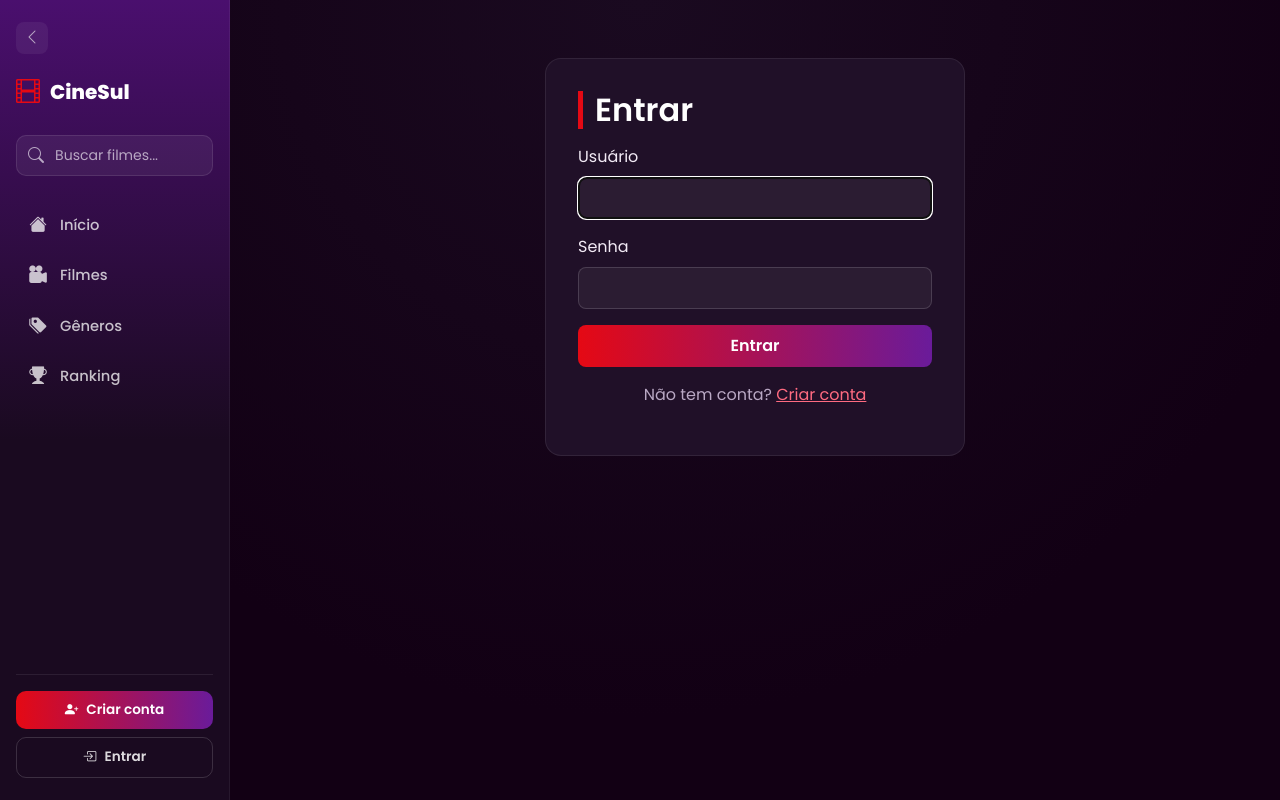
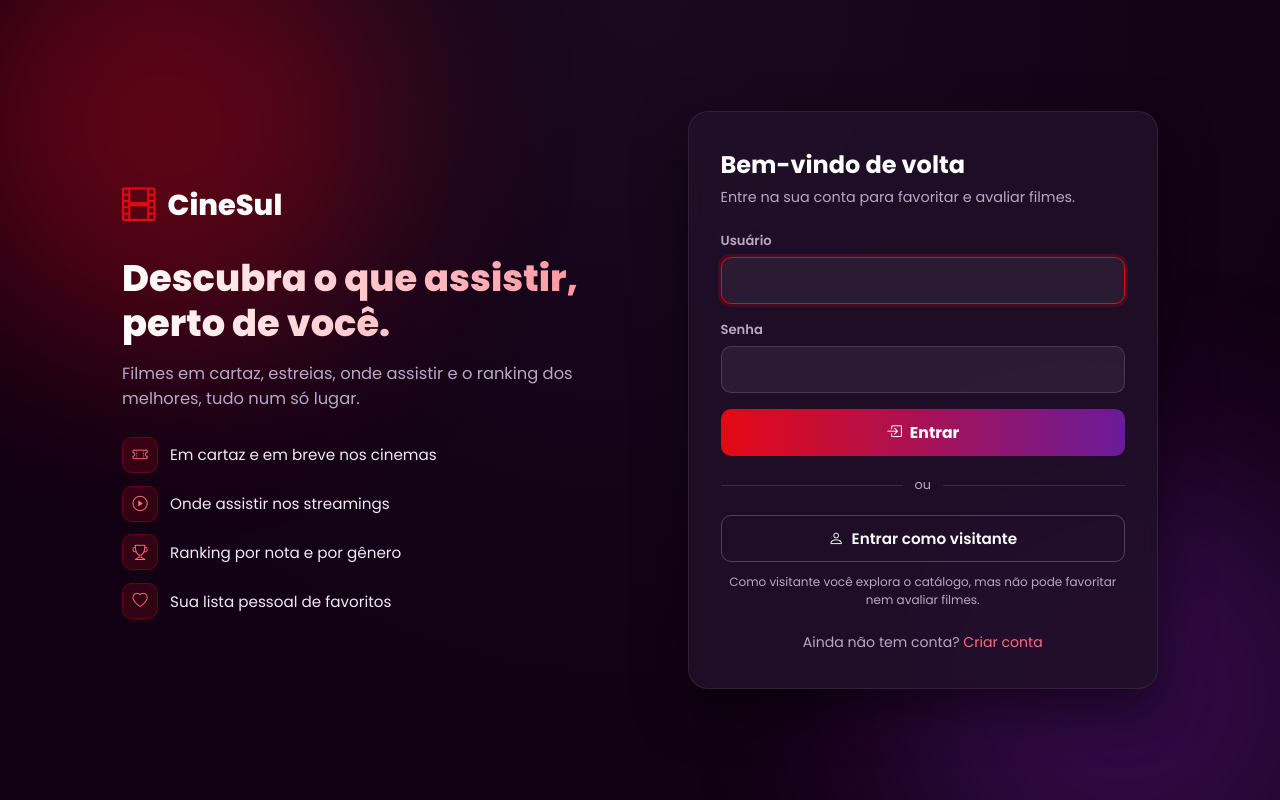
Before and after one commit to LuisFelipe100508/Sistema_Filmes, a Django app: page /login/ in a window 1280 px wide. Run offline with Django 5.2, Linux system fonts and the light colour scheme.

Commit message:
Adicionando funcionalidade de visitante e animações interativas

```diff
--- /dev/null
+++ b/app/middleware.py
@@ -0,0 +1,31 @@
+from django.conf import settings
+from django.contrib.auth.views import redirect_to_login
+from django.urls import reverse
+
+
+class LoginOuVisitanteMiddleware:
+    """
+    Porta de entrada do site: quem não está logado e não escolheu
+    "Entrar como visitante" é enviado para a tela de login.
+    """
+
+    def __init__(self, get_response):
+        self.get_response = get_response
+
+    def __call__(self, request):
+        if self._acesso_liberado(request):
+            return self.get_response(request)
+        return redirect_to_login(request.get_full_path(), reverse("app:login"))
+
+    def _acesso_liberado(self, request):
+        if request.user.is_authenticated or request.session.get("visitante"):
+            return True
+
+        livres = (
+            reverse("app:login"),
+            reverse("app:registrar"),
+            reverse("app:entrar_visitante"),
+            "/admin/",
+            settings.STATIC_URL,
+        )
+        return request.path.startswith(livres)
--- /dev/null
+++ b/app/templates/app/auth_base.html
@@ -0,0 +1,159 @@
+<!DOCTYPE html>
+{% load static %}
+<html lang="pt-br">
+<head>
+    <meta charset="UTF-8">
+    <meta name="viewport" content="width=device-width, initial-scale=1">
+    <title>{% block title %}CineSul{% endblock %}</title>
+    <link rel="icon" type="image/png" href="{% static 'app/favicon.png' %}">
+    <link href="https://fonts.googleapis.com/css2?family=Poppins:wght@400;500;600;700;800&display=swap" rel="stylesheet">
+    <link href="https://cdn.jsdelivr.net/npm/bootstrap-icons@1.11.3/font/bootstrap-icons.css" rel="stylesheet">
+    <style>
+        :root {
+            --cinema-red: #e50914;
+            --cinema-red-dark: #b0060f;
+            --cinema-purple: #6a1b9a;
+            --cinema-purple-dark: #4a0f6e;
+            --cinema-bg: #120014;
+            --cinema-bg-2: #1a0a20;
+            --cinema-card: #201028;
+            --cinema-text: #f2eaf5;
+            --cinema-text-muted: #b9a8c4;
+        }
+        * { font-family: 'Poppins', sans-serif; box-sizing: border-box; }
+        html, body { margin: 0; min-height: 100vh; }
+        body {
+            background: radial-gradient(circle at top, var(--cinema-bg-2) 0%, var(--cinema-bg) 70%);
+            color: var(--cinema-text);
+            overflow-x: hidden;
+        }
+        a { color: #ff6b81; text-decoration: none; }
+        a:hover { text-decoration: underline; }
+
+        /* Luzes de fundo animadas */
+        .glow { position: fixed; border-radius: 50%; filter: blur(90px); opacity: .35; z-index: 0; pointer-events: none; }
+        .glow-red { width: 420px; height: 420px; background: var(--cinema-red); top: -120px; left: -100px; animation: floatA 14s ease-in-out infinite alternate; }
+        .glow-purple { width: 480px; height: 480px; background: var(--cinema-purple); bottom: -160px; right: -120px; animation: floatB 16s ease-in-out infinite alternate; }
+        @keyframes floatA { to { transform: translate(120px, 80px) scale(1.15); } }
+        @keyframes floatB { to { transform: translate(-100px, -70px) scale(1.1); } }
+
+        .auth-wrap {
+            position: relative; z-index: 1;
+            min-height: 100vh;
+            display: grid;
+            grid-template-columns: 1.1fr 1fr;
+            align-items: center;
+            gap: 3rem;
+            max-width: 1100px;
+            margin: 0 auto;
+            padding: 2rem;
+        }
+
+        /* Lado esquerdo */
+        .auth-hero { animation: fadeUp .8s ease-out both; }
+        .auth-brand { display: flex; align-items: center; gap: 12px; font-size: 1.8rem; font-weight: 800; color: #fff; margin-bottom: 1.6rem; }
+        .auth-brand i { color: var(--cinema-red); font-size: 2.1rem; }
+        .auth-hero h1 {
+            font-size: 2.3rem; font-weight: 800; line-height: 1.2; margin: 0 0 1rem;
+            background: linear-gradient(90deg, #fff, #ff8a95);
+            -webkit-background-clip: text; -webkit-text-fill-color: transparent;
+        }
+        .auth-hero p { color: var(--cinema-text-muted); font-size: 1.02rem; max-width: 460px; }
+        .auth-features { list-style: none; padding: 0; margin: 1.6rem 0 0; display: grid; gap: .8rem; }
+        .auth-features li { display: flex; align-items: center; gap: 12px; color: var(--cinema-text); font-size: .95rem; }
+        .auth-features i {
+            width: 36px; height: 36px; border-radius: 10px; flex-shrink: 0;
+            display: flex; align-items: center; justify-content: center;
+            background: rgba(229,9,20,0.15); color: #ff6b81; border: 1px solid rgba(229,9,20,0.3);
+        }
+
+        /* Cartão do formulário */
+        .auth-card {
+            background: rgba(32,16,40,0.85);
+            backdrop-filter: blur(10px);
+            border: 1px solid rgba(255,255,255,0.08);
+            border-radius: 20px;
+            padding: 2.2rem 2rem;
+            box-shadow: 0 20px 50px rgba(0,0,0,0.5);
+            animation: fadeUp .8s ease-out .15s both;
+        }
+        .auth-card h2 { font-size: 1.5rem; font-weight: 700; color: #fff; margin: 0 0 .3rem; }
+        .auth-card .auth-sub { color: var(--cinema-text-muted); font-size: .9rem; margin: 0 0 1.4rem; }
+
+        .auth-field { margin-bottom: 1rem; }
+        .auth-field label { display: block; font-size: .82rem; font-weight: 600; color: var(--cinema-text-muted); margin-bottom: 6px; }
+        .auth-field input {
+            width: 100%;
+            background: rgba(255,255,255,0.06);
+            border: 1px solid rgba(255,255,255,0.14);
+            color: var(--cinema-text);
+            border-radius: 10px;
+            padding: 11px 14px;
+            font-size: .95rem;
+            transition: border-color .2s, box-shadow .2s;
+        }
+        .auth-field input:focus {
+            outline: none; border-color: var(--cinema-red);
+            box-shadow: 0 0 0 3px rgba(229,9,20,0.2);
+        }
+        .auth-help { font-size: .75rem; color: var(--cinema-text-muted); margin-top: 5px; }
+        .auth-help ul { padding-left: 1.1rem; margin: 4px 0 0; }
+        .auth-error { color: #ff8a95; font-size: .8rem; margin-top: 5px; }
+        .auth-alert {
+            background: rgba(229,9,20,0.12); border: 1px solid rgba(229,9,20,0.35);
+            color: #ff9aa8; border-radius: 10px; padding: 10px 14px; font-size: .85rem; margin-bottom: 1rem;
+        }
+
+        .btn-auth-primary {
+            width: 100%; border: none; cursor: pointer;
+            background: linear-gradient(90deg, var(--cinema-red), var(--cinema-purple));
+            color: #fff; font-weight: 700; font-size: .98rem;
+            padding: 12px; border-radius: 10px;
+            display: flex; align-items: center; justify-content: center; gap: 8px;
+            transition: transform .15s ease, box-shadow .15s ease;
+        }
+        .btn-auth-primary:hover { transform: translateY(-2px); box-shadow: 0 10px 24px rgba(229,9,20,0.35); }
+
+        .btn-auth-ghost {
+            width: 100%; cursor: pointer;
+            background: transparent; color: #fff; font-weight: 600; font-size: .95rem;
+            border: 1px solid rgba(255,255,255,0.22);
+            padding: 11px; border-radius: 10px;
+            display: flex; align-items: center; justify-content: center; gap: 8px;
+            transition: background .2s, border-color .2s;
+        }
+        .btn-auth-ghost:hover { background: rgba(255,255,255,0.08); border-color: rgba(255,255,255,0.4); }
+
+        .auth-divider {
+            display: flex; align-items: center; gap: 12px;
+            color: var(--cinema-text-muted); font-size: .8rem; margin: 1.3rem 0;
+        }
+        .auth-divider::before, .auth-divider::after { content: ""; flex: 1; height: 1px; background: rgba(255,255,255,0.12); }
+
+        .auth-note { color: var(--cinema-text-muted); font-size: .75rem; text-align: center; margin: .7rem 0 0; }
+        .auth-switch { text-align: center; margin: 1.4rem 0 0; font-size: .88rem; color: var(--cinema-text-muted); }
+
+        @keyframes fadeUp {
+            from { opacity: 0; transform: translateY(20px); }
+            to { opacity: 1; transform: translateY(0); }
+        }
+
+        @media (max-width: 900px) {
+            .auth-wrap { grid-template-columns: 1fr; gap: 1.5rem; padding: 1.2rem; }
+            .auth-hero { text-align: center; }
+            .auth-hero p, .auth-features { display: none; }
+            .auth-brand { justify-content: center; margin-bottom: .6rem; }
+            .auth-hero h1 { font-size: 1.5rem; }
+        }
+
+        @media (prefers-reduced-motion: reduce) {
+            .glow, .auth-hero, .auth-card { animation: none !important; }
+        }
+    </style>
+</head>
+<body>
+    <div class="glow glow-red"></div>
+    <div class="glow glow-purple"></div>
+    {% block content %}{% endblock %}
+</body>
+</html>
--- a/app/templates/app/login.html
+++ b/app/templates/app/login.html
@@ -1,21 +1,62 @@
-{% extends "app/base.html" %}
-{% block title %}Entrar{% endblock %}
+{% extends "app/auth_base.html" %}
+{% block title %}Entrar · CineSul{% endblock %}
 {% block content %}
-<div class="auth-box">
-    <h2>Entrar</h2>
-    <form method="post">
-        {% csrf_token %}
-        {% for field in form %}
-        <div class="mb-3">
-            <label class="form-label">{{ field.label }}</label>
-            {{ field }}
-            {% if field.errors %}
-                <div class="text-danger small mt-1">{{ field.errors|striptags }}</div>
-            {% endif %}
+<div class="auth-wrap">
+
+    <section class="auth-hero">
+        <div class="auth-brand"><i class="bi bi-film"></i> CineSul</div>
+        <h1>Descubra o que assistir, perto de você.</h1>
+        <p>Filmes em cartaz, estreias, onde assistir e o ranking dos melhores, tudo num só lugar.</p>
+        <ul class="auth-features">
+            <li><i class="bi bi-ticket-perforated"></i> Em cartaz e em breve nos cinemas</li>
+            <li><i class="bi bi-play-circle"></i> Onde assistir nos streamings</li>
+            <li><i class="bi bi-trophy"></i> Ranking por nota e por gênero</li>
+            <li><i class="bi bi-heart"></i> Sua lista pessoal de favoritos</li>
+        </ul>
+    </section>
+
+    <section class="auth-card">
+        <h2>Bem-vindo de volta</h2>
+        <p class="auth-sub">Entre na sua conta para favoritar e avaliar filmes.</p>
+
+        {% if form.non_field_errors %}
+        <div class="auth-alert">
+            <i class="bi bi-exclamation-circle"></i> Usuário ou senha incorretos. Tente novamente.
         </div>
-        {% endfor %}
-        <button type="submit" class="btn-cine w-100">Entrar</button>
-    </form>
-    <p class="mt-3 text-center">Não tem conta? <a href="{% url 'app:registrar' %}">Criar conta</a></p>
+        {% endif %}
+
+        <form method="post">
+            {% csrf_token %}
+            <input type="hidden" name="next" value="{{ next }}">
+
+            <div class="auth-field">
+                <label for="{{ form.username.id_for_label }}">Usuário</label>
+                {{ form.username }}
+            </div>
+
+            <div class="auth-field">
+                <label for="{{ form.password.id_for_label }}">Senha</label>
+                {{ form.password }}
+            </div>
+
+            <button type="submit" class="btn-auth-primary">
+                <i class="bi bi-box-arrow-in-right"></i> Entrar
+            </button>
+        </form>
+
+        <div class="auth-divider">ou</div>
+
+        <form method="post" action="{% url 'app:entrar_visitante' %}">
+            {% csrf_token %}
+            <input type="hidden" name="next" value="{{ next }}">
+            <button type="submit" class="btn-auth-ghost">
+                <i class="bi bi-person"></i> Entrar como visitante
+            </button>
+        </form>
+        <p class="auth-note">Como visitante você explora o catálogo, mas não pode favoritar nem avaliar filmes.</p>
+
+        <p class="auth-switch">Ainda não tem conta? <a href="{% url 'app:registrar' %}">Criar conta</a></p>
+    </section>
+
 </div>
 {% endblock %}
--- a/app/urls.py
+++ b/app/urls.py
@@ -18,10 +18,18 @@ urlpatterns = [
     path("favoritos/", views.meus_favoritos, name="meus_favoritos"),
     path("filme/<int:filme_id>/favoritar/", views.favoritar_filme, name="favoritar_filme"),
 
-    # Autenticação
+    # Autenticação e acesso de visitante
     path("registrar/", views.registrar, name="registrar"),
-    path("login/", auth_views.LoginView.as_view(template_name="app/login.html"), name="login"),
-    path("logout/", auth_views.LogoutView.as_view(next_page="app:index"), name="logout"),
+    path(
+        "login/",
+        auth_views.LoginView.as_view(
+            template_name="app/login.html",
+            redirect_authenticated_user=True,
+        ),
+        name="login",
+    ),
+    path("visitante/", views.entrar_visitante, name="entrar_visitante"),
+    path("logout/", auth_views.LogoutView.as_view(next_page="app:login"), name="logout"),
 
     # Avaliações
     path("filme/<int:filme_id>/avaliar/", views.avaliar_filme, name="avaliar_filme"),
```
Also changed, not shown: app/templates/app/registrar.html (+30 -9 lines), app/views.py (+38 -29 lines), config/settings.py (+8 -4 lines), 1 other file.
